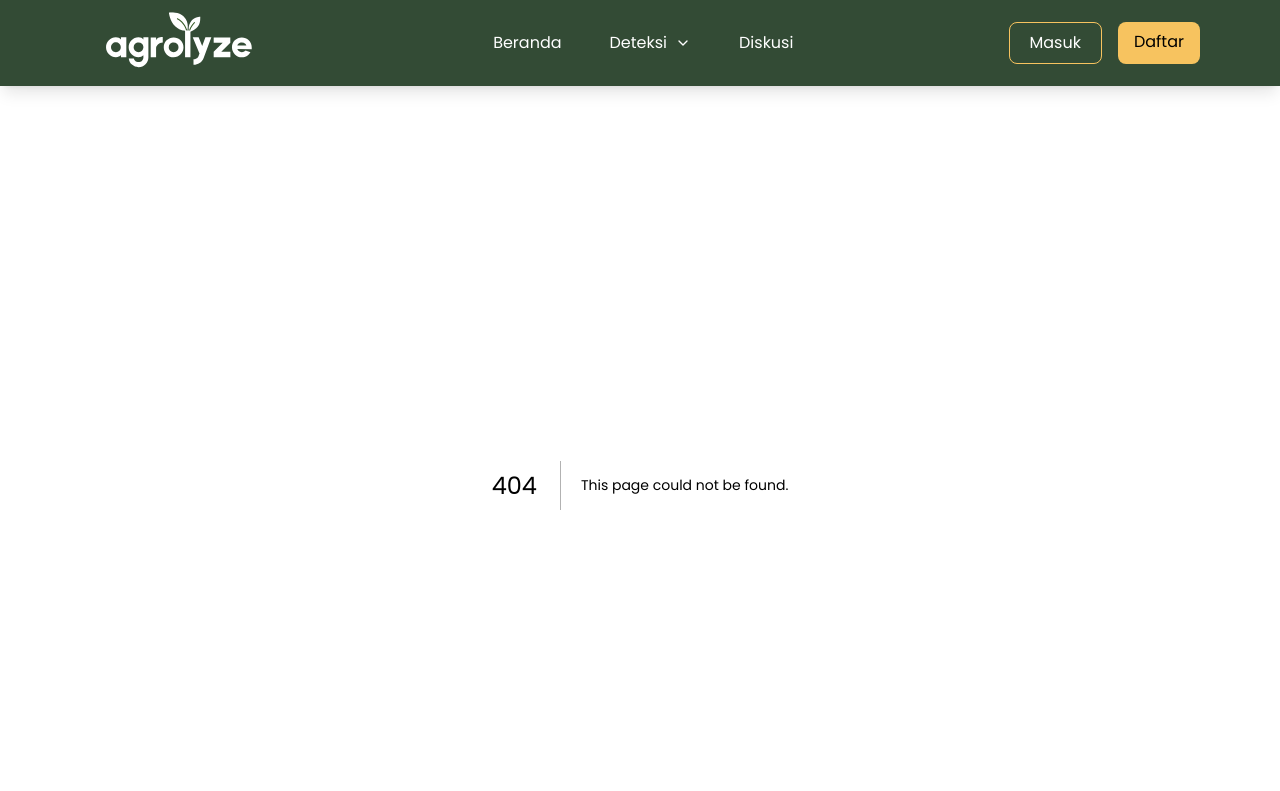
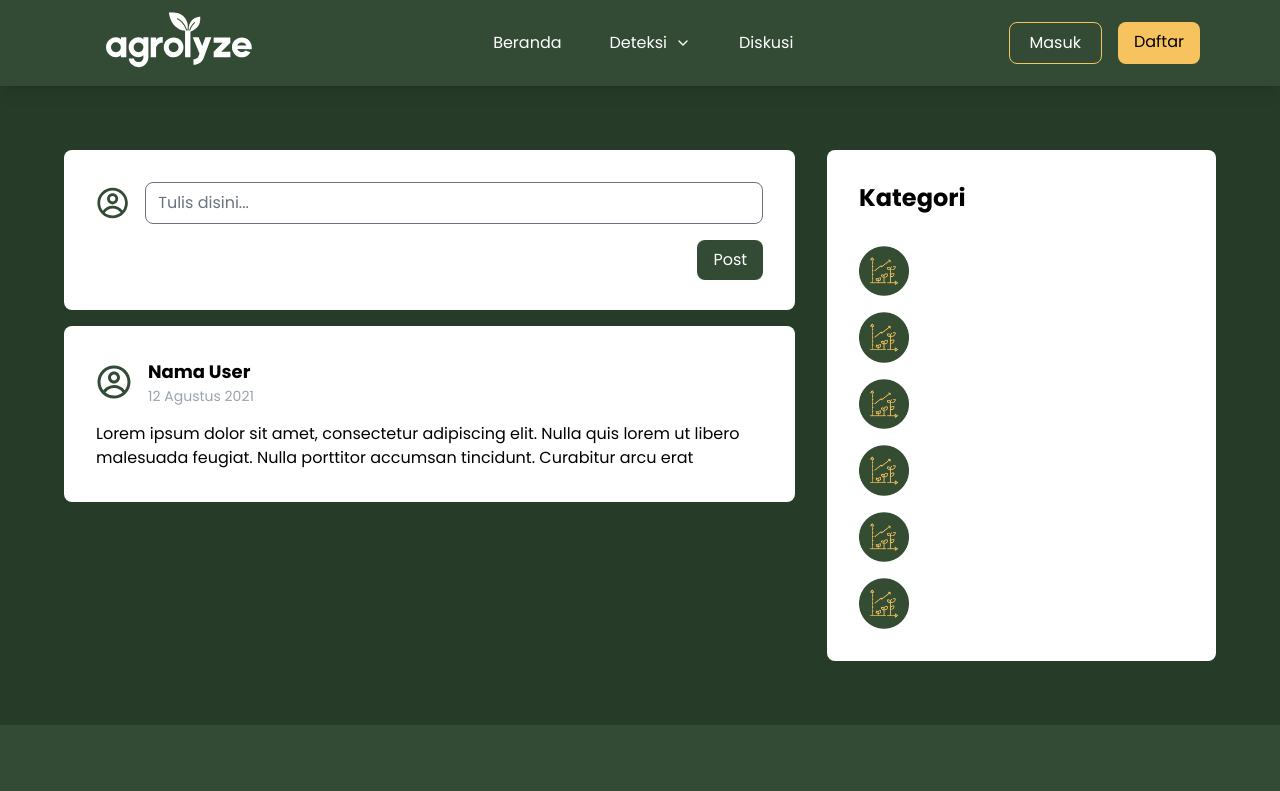
Before and after one commit to PCC-Coders/fe-agrolyze, a Next.js app: page /diskusi in a window 1280 px wide. Before the commit this address had no page. Shown: the top 791 px of the page. Built offline with nearby package versions, Linux system fonts and the light colour scheme.

Commit message:
feat: add artikel, diskusi, deteksi page

```diff
--- a/package.json
+++ b/package.json
@@ -9,6 +9,7 @@
     "lint": "next lint"
   },
   "dependencies": {
+    "axios": "^1.7.9",
     "flowbite-react": "^0.10.2",
     "next": "15.1.2",
     "react": "^19.0.0",
--- /dev/null
+++ b/src/app/artikel/[...slug]/page.jsx
@@ -0,0 +1,61 @@
+import Image from "next/image";
+import Link from "next/link";
+import {MdKeyboardArrowLeft} from "react-icons/md";
+
+const DetailArtikel = () => {
+  return (
+    <section className='bg-agro-dark-green text-white p-8 lg:p-16'>
+      <Link href='/artikel' className='flex items-center mb-12'>
+        <MdKeyboardArrowLeft className='text-3xl' />
+        Kembali
+      </Link>
+      <div className='grid gap-8'>
+        <div className='grid gap-8'>
+          <div>
+            <h2 className='text-3xl font-bold'>
+              Override the digital divide with additional
+            </h2>
+            <p className='text-gray-400 font-semibold text-lg'>
+              Ditulis oleh Seno
+            </p>
+            <p className='text-gray-400 text-sm'>12 Agustus 2021</p>
+          </div>
+          <Image
+            src='/images/petani.png'
+            alt='Gambar'
+            width={500}
+            height={500}
+            className='rounded-lg w-full h-[500px] object-cover'
+          />
+        </div>
+        <div>
+          Lorem ipsum dolor sit amet consectetur, adipisicing elit. Libero
+          reiciendis eius mollitia expedita rem inventore labore, dolorem veniam
+          assumenda debitis deleniti dolore dolores sed illo suscipit repellat
+          doloribus in laborum corrupti soluta ab iste culpa quam. Unde
+          accusamus molestias magnam! Nemo cumque et cum eaque impedit delectus
+          laborum voluptatum, rem omnis, repudiandae quos blanditiis totam
+          explicabo debitis nobis dolore nesciunt at nostrum exercitationem
+          quibusdam. Necessitatibus tempore voluptatibus beatae, dolor eos
+          dignissimos repellat numquam vel, sapiente magnam, temporibus a
+          laboriosam quia pariatur inventore illum. Cum assumenda dolorem
+          obcaecati asperiores, ipsum ad est consequuntur soluta laudantium
+          voluptatum error in eum dolor, ea officia maiores repellendus deleniti
+          ut, quia quos aliquam culpa. Debitis aliquid perferendis neque
+          consequatur optio delectus reprehenderit. Quo vero doloremque
+          perferendis culpa tempora vitae, ducimus in, voluptates deserunt cum,
+          quibusdam mollitia architecto necessitatibus sed illo aut pariatur
+          accusamus unde harum est recusandae consequuntur praesentium quam
+          animi. Accusantium dignissimos eum unde voluptatem mollitia maiores,
+          maxime molestiae accusamus eaque fugit rem doloremque quae minima sit.
+          Nam hic officiis cupiditate est provident. Fugiat nisi quidem quisquam
+          accusamus quis aspernatur debitis a harum quo, sint deleniti earum
+          suscipit quam autem culpa labore, facilis, numquam minus ea rerum
+          obcaecati impedit exercitationem. Quos qui repellendus beatae.
+        </div>
+      </div>
+    </section>
+  );
+};
+
+export default DetailArtikel;
--- /dev/null
+++ b/src/app/artikel/page.jsx
@@ -0,0 +1,23 @@
+import ArticleItem from "@/components/atoms/ArticleItem";
+import {articles} from "@/data";
+
+const Artikel = () => {
+  return (
+    <section className='bg-agro-dark-green text-white'>
+      <div className='p-8 lg:p-16 grid gap-8'>
+        <input
+          type='text'
+          className='w-full rounded-lg p-4'
+          placeholder='Cari berita atau artikel'
+        />
+        <ul className='grid lg:grid-cols-3 gap-8 items-center px-4'>
+          {articles.map((article, index) => (
+            <ArticleItem {...article} key={index} />
+          ))}
+        </ul>
+      </div>
+    </section>
+  );
+};
+
+export default Artikel;
--- a/src/app/deteksi/jenis-tanaman/page.jsx
+++ b/src/app/deteksi/jenis-tanaman/page.jsx
@@ -2,12 +2,12 @@ import {FileInputFlowbite} from "@/components/atoms/flowbite/FileInput";
 
 const JenisTanaman = () => {
   return (
-    <section className='bg-agro-green text-white'>
+    <section className='bg-agro-dark-green text-white'>
       <div className='p-20'>
-        <div className='grid grid-cols-2 gap-8 items-center'>
+        <div className='grid md:grid-cols-2 gap-2 md:gap-8 items-center'>
           <FileInputFlowbite />
           <div>
-            <h2 className='text-2xl lg:text-3xl text-center font-bold my-16'>
+            <h2 className='text-2xl lg:text-3xl text-center font-bold my-6 md:my-16'>
               Cek <span className='text-agro-yellow'>Informasi</span> Tanaman
             </h2>
             <div className='grid gap-2'>
--- a/src/app/deteksi/penyakit-tanaman/page.jsx
+++ b/src/app/deteksi/penyakit-tanaman/page.jsx
@@ -2,12 +2,12 @@ import {FileInputFlowbite} from "@/components/atoms/flowbite/FileInput";
 
 const PenyakitTanaman = () => {
   return (
-    <section className='bg-agro-green text-white'>
+    <section className='bg-agro-dark-green text-white'>
       <div className='p-20'>
-        <div className='grid grid-cols-2 gap-8 items-center'>
+        <div className='grid md:grid-cols-2 gap-4 md:gap-8 items-center'>
           <FileInputFlowbite />
           <div>
-            <h2 className='text-2xl lg:text-3xl text-center font-bold my-16'>
+            <h2 className='text-2xl lg:text-3xl text-center font-bold my-6 md:my-16'>
               Cek <span className='text-agro-yellow'>Kesehatan</span> Tanaman
             </h2>
             <div className='grid gap-2'>
--- /dev/null
+++ b/src/app/diskusi/page.jsx
@@ -0,0 +1,59 @@
+import CategoryItem from "@/components/atoms/CategoryItem";
+import {CgProfile} from "react-icons/cg";
+import {categories} from "@/data";
+import Link from "next/link";
+
+const Diskusi = () => {
+  return (
+    <section className='bg-agro-dark-green text-white'>
+      <div className='p-8 lg:p-16 flex flex-col-reverse md:flex-row gap-8'>
+        <div className='w-full flex flex-col gap-4'>
+          <div className='bg-white rounded-lg p-8 h-40'>
+            <div className='flex items-center gap-4'>
+              <CgProfile className='text-4xl text-agro-green' />
+              <input
+                type='text'
+                name='post'
+                placeholder='Tulis disini...'
+                className='w-full rounded-lg outline-none ring-inherit text-black'
+              />
+            </div>
+            <div className='flex justify-end'>
+              <button className='bg-agro-green text-white rounded-lg px-4 py-2 mt-4'>
+                Post
+              </button>
+            </div>
+          </div>
+          <div className='bg-white text-black rounded-lg p-8 grid gap-8'>
+            <div>
+              <div className='flex items-center gap-4'>
+                <CgProfile className='text-4xl text-agro-green' />
+                <div>
+                  <h3 className='text-lg font-bold '>Nama User</h3>
+                  <p className='text-sm text-gray-400'>12 Agustus 2021</p>
+                </div>
+              </div>
+              <Link href='#'>
+                <p className='mt-4'>
+                  Lorem ipsum dolor sit amet, consectetur adipiscing elit. Nulla
+                  quis lorem ut libero malesuada feugiat. Nulla porttitor
+                  accumsan tincidunt. Curabitur arcu erat
+                </p>
+              </Link>
+            </div>
+          </div>
+        </div>
+        <div className='bg-white text-black w-full lg:w-1/2 rounded-lg p-8'>
+          <h3 className='text-2xl font-bold mb-8'>Kategori</h3>
+          <ul className='grid gap-4 items-center px-6 md:px-0'>
+            {categories.map((category) => (
+              <CategoryItem key={category.title} {...category} />
+            ))}
+          </ul>
+        </div>
+      </div>
+    </section>
+  );
+};
+
+export default Diskusi;
--- /dev/null
+++ b/src/app/kategori/page.jsx
@@ -0,0 +1,5 @@
+const Kategori = () => {
+  return <div>Kategori</div>;
+};
+
+export default Kategori;
--- a/src/components/atoms/CategoryItem.jsx
+++ b/src/components/atoms/CategoryItem.jsx
@@ -1,13 +1,21 @@
 import Image from "next/image";
+import Link from "next/link";
 
-const CategoryItem = ({imageUrl, title, item}) => {
+const CategoryItem = ({name, slug}) => {
   return (
-    <li className='flex gap-4 items-center'>
-      <Image src={imageUrl} alt='Icon' width={50} height={50} />
-      <div>
-        <h3 className='font-semibold'>{title}</h3>
-        <p>{item}</p>
-      </div>
+    <li>
+      <Link href={`kategori/${slug}`} className='flex gap-4 items-center'>
+        <Image
+          src='/images/icon-tanaman.png'
+          alt='Icon'
+          width={50}
+          height={50}
+        />
+        <div>
+          <h3 className='font-semibold'>{name}</h3>
+          <p className='text-sm'>{slug}</p>
+        </div>
+      </Link>
     </li>
   );
 };
--- a/src/components/section/CategorySection.jsx
+++ b/src/components/section/CategorySection.jsx
@@ -1,8 +1,34 @@
+"use client";
+
+import axios from "axios";
 import Image from "next/image";
-import {categories} from "@/data";
+import {useEffect, useState} from "react";
 import CategoryItem from "../atoms/CategoryItem";
 
 const CategorySection = () => {
+  const [categories, setCategories] = useState([]);
+  const [error, setError] = useState(null);
+
+  useEffect(() => {
+    const fetchCategories = async () => {
+      try {
+        const response = await axios.get(
+          `https://smartagro-api.sightway.my.id/api/master/post-category`
+        );
+        const {data} = response.data;
+        setCategories(data);
+      } catch (err) {
+        setError("Gagal dalam mengambil data kategori");
+      }
+    };
+
+    fetchCategories();
+  }, []);
+
+  if (error) {
+    return <div>{error}</div>;
+  }
+
   return (
     <section className='bg-agro-light-green text-white relative'>
       <div className='md:flex gap-8'>
@@ -12,11 +38,11 @@ const CategorySection = () => {
             <span className='text-agro-yellow'>Kategori</span> Tanaman di
             Indonesia
           </h2>
-          <div className='grid md:grid-cols-2 gap-8 items-center px-6 md:px-0'>
+          <ul className='grid md:grid-cols-2 gap-8 items-center px-6 md:px-0'>
             {categories.map((category) => (
-              <CategoryItem key={category.title} {...category} />
+              <CategoryItem key={category.name} {...category} />
             ))}
-          </div>
+          </ul>
         </div>
       </div>
       <Image
```
Also changed, not shown: 1 other file (tests, documents, lock files or other folders).
